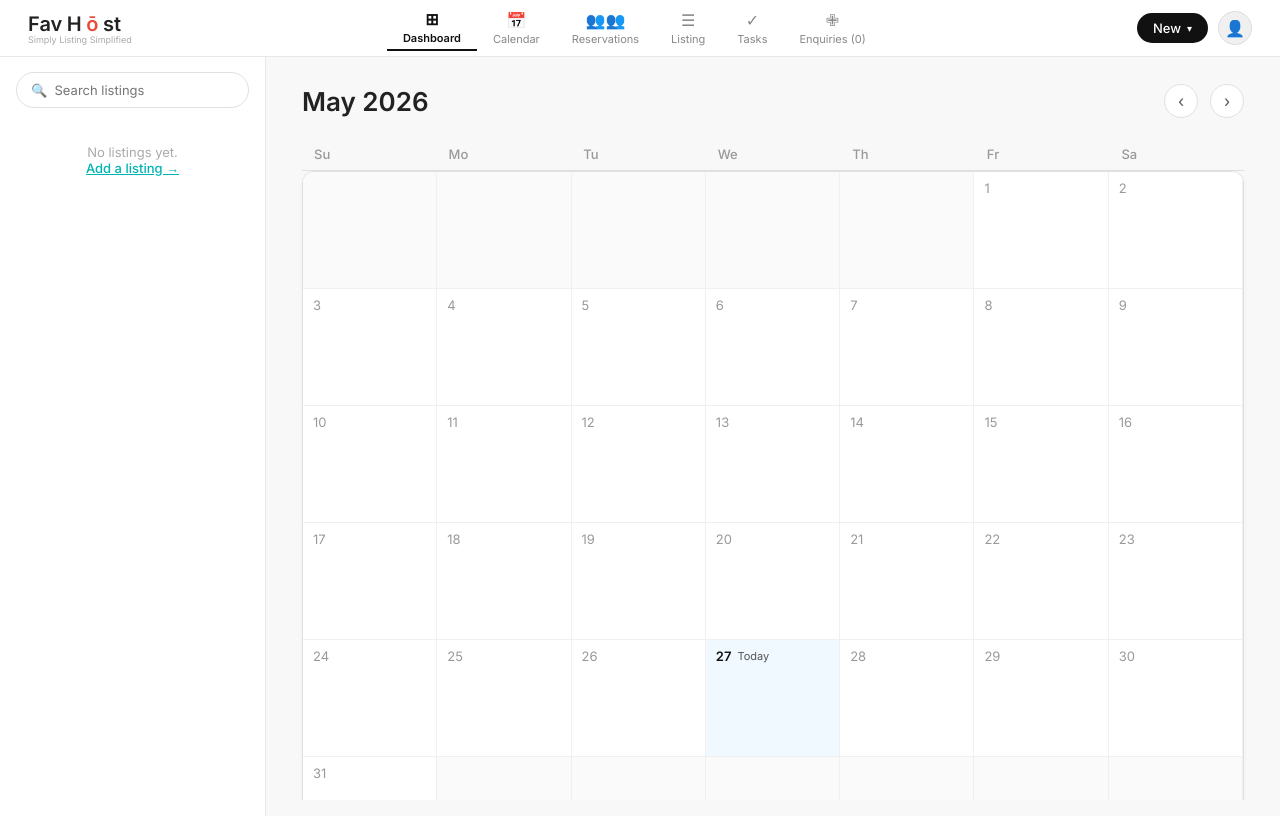
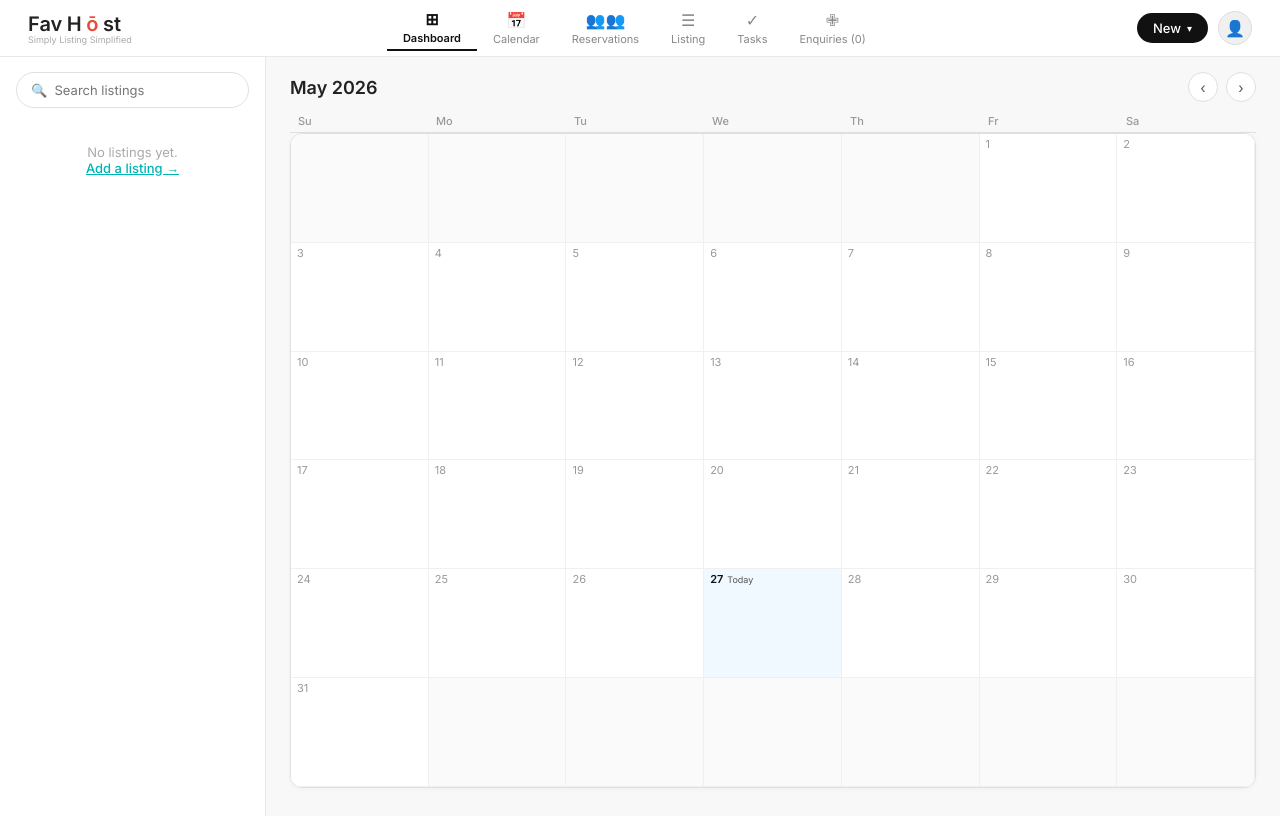
Before and after one commit to adityaaman-2120/Internship_01, a Django app: page / in a window 1280 px wide. Run offline with Django 5.2, Linux system fonts and the light colour scheme; data that the repository does not hold is empty.

Commit message:
fix the scrolling of dashboard

```diff
--- a/reservations/templates/reservations/dashboard.html
+++ b/reservations/templates/reservations/dashboard.html
@@ -6,50 +6,50 @@
 
     {% include 'reservations/partials/sidebar.html' %}
 
-    <div style="flex:1;padding:28px 36px;overflow-y:auto;background:#f8f8f8;">
+    <div style="flex:1;display:flex;flex-direction:column;padding:16px 24px 12px;overflow:hidden;background:#f8f8f8;">
 
-        <div style="display:flex;align-items:center;gap:12px;margin-bottom:20px;">
-            <h2 style="font-size:26px;font-weight:600;color:#222;margin:0;flex:1;">{{ month_name }}</h2>
-            <a href="/?{% if selected_listing %}listing_id={{ selected_listing.id }}&{% endif %}month={{ prev_month }}&year={{ prev_year }}" style="width:32px;height:32px;border-radius:50%;background:white;border:1px solid #e0e0e0;display:flex;align-items:center;justify-content:center;text-decoration:none;color:#555;font-size:16px;">&#8249;</a>
-            <a href="/?{% if selected_listing %}listing_id={{ selected_listing.id }}&{% endif %}month={{ next_month }}&year={{ next_year }}" style="width:32px;height:32px;border-radius:50%;background:white;border:1px solid #e0e0e0;display:flex;align-items:center;justify-content:center;text-decoration:none;color:#555;font-size:16px;">&#8250;</a>
+        <div style="display:flex;align-items:center;gap:8px;margin-bottom:8px;flex-shrink:0;">
+            <h2 style="font-size:18px;font-weight:600;color:#222;margin:0;flex:1;">{{ month_name }}</h2>
+            <a href="/?{% if selected_listing %}listing_id={{ selected_listing.id }}&{% endif %}month={{ prev_month }}&year={{ prev_year }}" style="width:28px;height:28px;border-radius:50%;background:white;border:1px solid #e0e0e0;display:flex;align-items:center;justify-content:center;text-decoration:none;color:#555;font-size:14px;">&#8249;</a>
+            <a href="/?{% if selected_listing %}listing_id={{ selected_listing.id }}&{% endif %}month={{ next_month }}&year={{ next_year }}" style="width:28px;height:28px;border-radius:50%;background:white;border:1px solid #e0e0e0;display:flex;align-items:center;justify-content:center;text-decoration:none;color:#555;font-size:14px;">&#8250;</a>
         </div>
 
-        <div style="display:grid;grid-template-columns:repeat(7,1fr);margin-bottom:0;">
-            <div style="padding:8px 0;font-size:13px;font-weight:500;color:#999;text-align:left;padding-left:12px;border-bottom:1px solid #e0e0e0;">Su</div>
-            <div style="padding:8px 0;font-size:13px;font-weight:500;color:#999;text-align:left;padding-left:12px;border-bottom:1px solid #e0e0e0;">Mo</div>
-            <div style="padding:8px 0;font-size:13px;font-weight:500;color:#999;text-align:left;padding-left:12px;border-bottom:1px solid #e0e0e0;">Tu</div>
-            <div style="padding:8px 0;font-size:13px;font-weight:500;color:#999;text-align:left;padding-left:12px;border-bottom:1px solid #e0e0e0;">We</div>
-            <div style="padding:8px 0;font-size:13px;font-weight:500;color:#999;text-align:left;padding-left:12px;border-bottom:1px solid #e0e0e0;">Th</div>
-            <div style="padding:8px 0;font-size:13px;font-weight:500;color:#999;text-align:left;padding-left:12px;border-bottom:1px solid #e0e0e0;">Fr</div>
-            <div style="padding:8px 0;font-size:13px;font-weight:500;color:#999;text-align:left;padding-left:12px;border-bottom:1px solid #e0e0e0;">Sa</div>
+        <div style="display:grid;grid-template-columns:repeat(7,1fr);flex-shrink:0;">
+            <div style="padding:4px 0 4px 8px;font-size:11px;font-weight:500;color:#999;text-align:left;border-bottom:1px solid #e0e0e0;">Su</div>
+            <div style="padding:4px 0 4px 8px;font-size:11px;font-weight:500;color:#999;text-align:left;border-bottom:1px solid #e0e0e0;">Mo</div>
+            <div style="padding:4px 0 4px 8px;font-size:11px;font-weight:500;color:#999;text-align:left;border-bottom:1px solid #e0e0e0;">Tu</div>
+            <div style="padding:4px 0 4px 8px;font-size:11px;font-weight:500;color:#999;text-align:left;border-bottom:1px solid #e0e0e0;">We</div>
+            <div style="padding:4px 0 4px 8px;font-size:11px;font-weight:500;color:#999;text-align:left;border-bottom:1px solid #e0e0e0;">Th</div>
+            <div style="padding:4px 0 4px 8px;font-size:11px;font-weight:500;color:#999;text-align:left;border-bottom:1px solid #e0e0e0;">Fr</div>
+            <div style="padding:4px 0 4px 8px;font-size:11px;font-weight:500;color:#999;text-align:left;border-bottom:1px solid #e0e0e0;">Sa</div>
         </div>
 
-        <div style="border:1px solid #e0e0e0;border-radius:12px;overflow:hidden;background:white;box-shadow:0 1px 4px rgba(0,0,0,0.04);">
+        <div style="flex:1;display:flex;flex-direction:column;border:1px solid #e0e0e0;border-radius:12px;overflow:hidden;background:white;box-shadow:0 1px 4px rgba(0,0,0,0.04);">
             {% for week in weeks %}
-            <div style="display:grid;grid-template-columns:repeat(7,1fr);border-bottom:1px solid #f0f0f0;">
+            <div style="flex:1;display:grid;grid-template-columns:repeat(7,1fr);border-bottom:1px solid #f0f0f0;min-height:0;">
                 {% for day in week %}
                 {% if day.month == month %}
-                <div style="min-height:100px;padding:8px 10px;border-right:1px solid #f0f0f0;background:{% if day == today %}#f0f9ff{% else %}white{% endif %};vertical-align:top;position:relative;">
-                    <div style="font-size:13px;font-weight:{% if day == today %}700{% else %}400{% endif %};color:{% if day == today %}#111{% else %}#999{% endif %};margin-bottom:6px;display:flex;align-items:center;gap:6px;">
+                <div style="overflow:hidden;padding:3px 6px;border-right:1px solid #f0f0f0;background:{% if day == today %}#f0f9ff{% else %}white{% endif %};position:relative;">
+                    <div style="font-size:11px;font-weight:{% if day == today %}700{% else %}400{% endif %};color:{% if day == today %}#111{% else %}#999{% endif %};margin-bottom:2px;display:flex;align-items:center;gap:4px;">
                         {{ day.day }}
                         {% if day == today %}
-                        <span style="font-size:11px;color:#555;font-weight:400;">Today</span>
+                        <span style="font-size:9px;color:#555;font-weight:400;">Today</span>
                         {% endif %}
                     </div>
                     {% for item in listings_with_reservations %}
                     {% for res in item.reservations %}
                     {% if res.checkin_date <= day and res.checkout_date > day %}
-                    <div style="display:flex;align-items:center;background:#5bc8c8;border-radius:20px;padding:4px 10px 4px 4px;margin-bottom:4px;gap:6px;overflow:hidden;max-width:100%;">
+                    <div style="display:flex;align-items:center;background:#5bc8c8;border-radius:20px;padding:1px 6px 1px 2px;margin-bottom:2px;gap:4px;overflow:hidden;max-width:100%;">
                         {% if res.guest_photo %}
-                        <img src="{{ res.guest_photo.url }}" style="width:22px;height:22px;border-radius:50%;object-fit:cover;flex-shrink:0;border:1.5px solid rgba(255,255,255,0.5);">
+                        <img src="{{ res.guest_photo.url }}" style="width:16px;height:16px;border-radius:50%;object-fit:cover;flex-shrink:0;border:1px solid rgba(255,255,255,0.5);">
                         {% else %}
-                        <div style="width:22px;height:22px;border-radius:50%;background:rgba(255,255,255,0.3);color:white;display:flex;align-items:center;justify-content:center;font-size:10px;font-weight:600;flex-shrink:0;">{{ res.guest_name|first|upper }}</div>
+                        <div style="width:16px;height:16px;border-radius:50%;background:rgba(255,255,255,0.3);color:white;display:flex;align-items:center;justify-content:center;font-size:8px;font-weight:600;flex-shrink:0;">{{ res.guest_name|first|upper }}</div>
                         {% endif %}
-                        <span style="font-size:12px;color:white;font-weight:500;white-space:nowrap;overflow:hidden;text-overflow:ellipsis;">{{ res.guest_name }}</span>
+                        <span style="font-size:10px;color:white;font-weight:500;white-space:nowrap;overflow:hidden;text-overflow:ellipsis;">{{ res.guest_name }}</span>
                     </div>
                     {% endif %}
                     {% if res.checkout_date == day and res.price_per_night %}
-                    <div style="position:absolute;bottom:6px;right:8px;font-size:11px;color:#aaa;font-weight:500;">
+                    <div style="position:absolute;bottom:2px;right:6px;font-size:9px;color:#aaa;font-weight:500;">
                         ${{ res.price_per_night }}
                     </div>
                     {% endif %}
@@ -57,7 +57,7 @@
                     {% endfor %}
 
                     {% if selected_listing and day < today %}
-                    <div style="display:flex;align-items:center;color:#bbb;font-size:11px;gap:6px;margin-bottom:4px;">
+                    <div style="display:flex;align-items:center;color:#bbb;font-size:9px;gap:4px;margin-bottom:2px;">
                         <div style="flex:1;height:1px;background:#e0e0e0;"></div>
                         <span>day off</span>
                         <div style="flex:1;height:1px;background:#e0e0e0;"></div>
@@ -65,7 +65,7 @@
                     {% endif %}
                 </div>
                 {% else %}
-                <div style="min-height:100px;background:#fafafa;border-right:1px solid #f0f0f0;"></div>
+                <div style="background:#fafafa;border-right:1px solid #f0f0f0;"></div>
                 {% endif %}
                 {% endfor %}
             </div>
```
Also changed, not shown: reservations/templates/reservations/timeline.html (+42 -20 lines).
